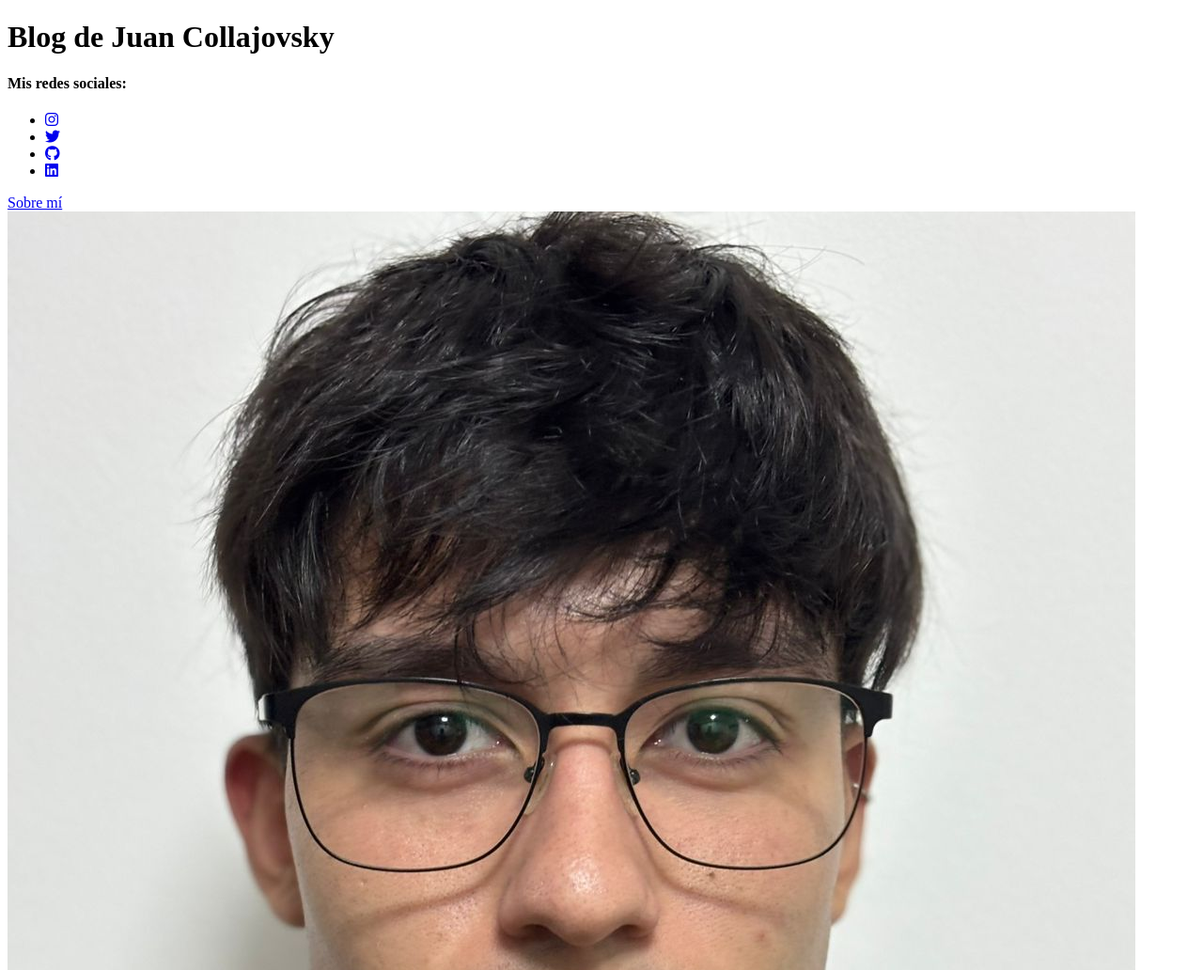
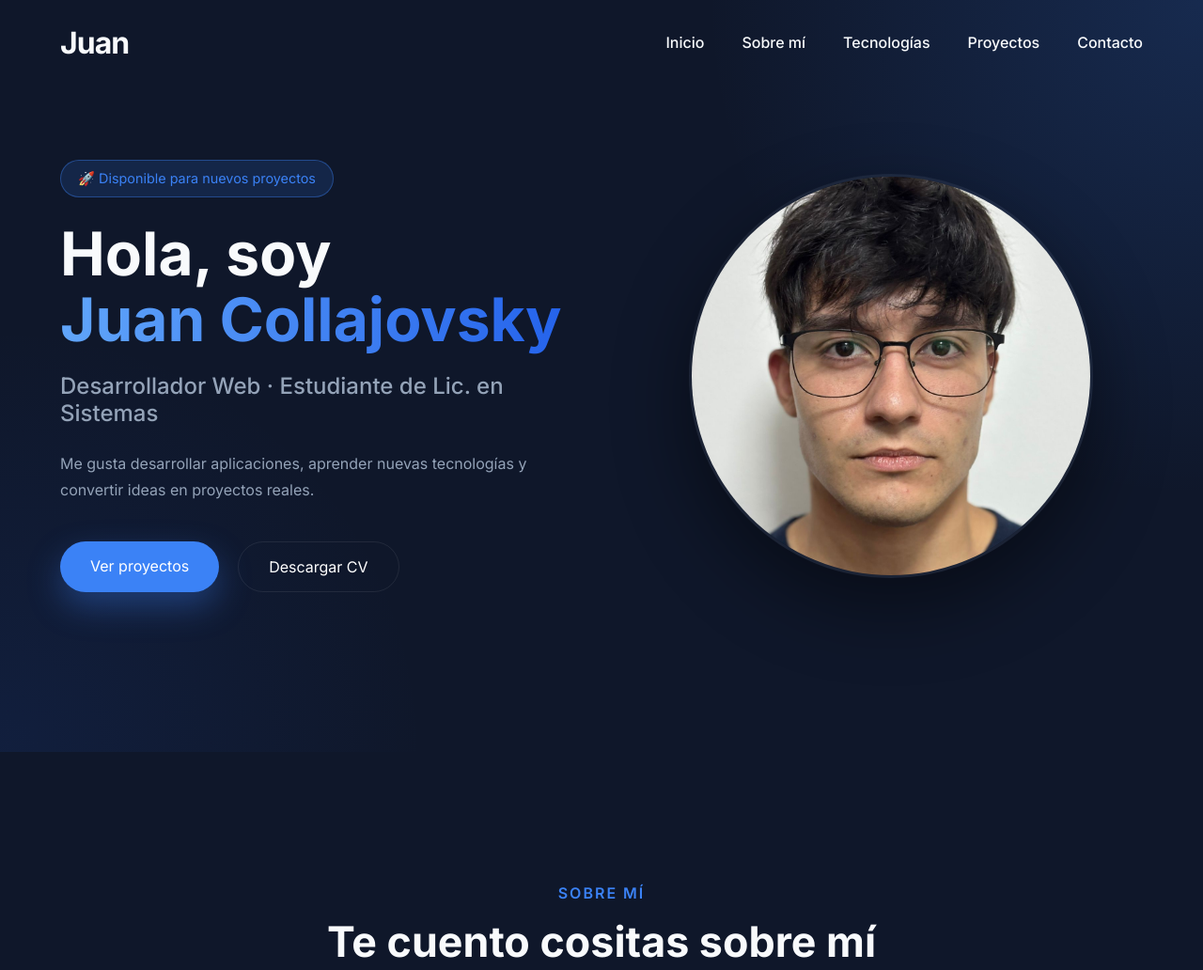
Before and after one commit to juanicolla/Juan-CV-2026, a plain HTML site: page index.html in a window 1280 px wide. Shown: the top 1032 px of the page at 94% size. Drawn offline with Linux system fonts and the light colour scheme.

Commit message:
se agregaron todos los archivos

```diff
--- /dev/null
+++ b/css/style.css
@@ -0,0 +1,520 @@
+:root{
+
+    --background:#0F172A;
+    --surface:#111827;
+
+    --primary:#3B82F6;
+    --primary-hover:#2563EB;
+
+    --text:#F8FAFC;
+    --text-secondary:#94A3B8;
+
+    --border:rgba(255,255,255,.08);
+
+    --radius:18px;
+
+}
+
+*{
+    margin:0;
+    padding:0;
+    box-sizing:border-box;
+}
+
+html{
+    scroll-behavior:smooth;
+}
+
+body{
+
+    font-family:"Inter",sans-serif;
+
+    background:var(--background);
+
+    color:var(--text);
+
+}
+
+.container{
+
+    width:min(1200px,90%);
+    margin:auto;
+
+}
+
+header{
+
+    position:fixed;
+
+    width:100%;
+
+    top:0;
+
+    left:0;
+
+    z-index:999;
+
+    transition:.4s ease;
+
+}
+
+header.scrolled{
+
+    background:rgba(15,23,42,.75);
+
+    backdrop-filter:blur(18px);
+
+    border-bottom:1px solid var(--border);
+
+    box-shadow:0 10px 30px rgba(0,0,0,.2);
+
+}
+
+.navbar{
+
+    display:flex;
+
+    justify-content:space-between;
+
+    align-items:center;
+
+    height:90px;
+
+}
+
+.logo{
+
+    font-size:2rem;
+
+    font-weight:700;
+
+    letter-spacing:-1px;
+
+    cursor:pointer;
+
+    transition:.3s;
+
+}
+
+.logo:hover{
+
+    color:var(--primary);
+
+}
+
+.nav-links{
+
+    display:flex;
+
+    gap:40px;
+
+    list-style:none;
+
+}
+
+.nav-links a{
+
+    color:var(--text);
+
+    text-decoration:none;
+
+    transition:.3s;
+
+    font-weight:500;
+
+    position:relative;
+
+}
+
+.nav-links a::after{
+
+    content:"";
+
+    position:absolute;
+
+    width:0;
+
+    height:2px;
+
+    background:var(--primary);
+
+    left:0;
+
+    bottom:-8px;
+
+    transition:.3s;
+
+}
+
+.nav-links a:hover{
+
+    color:var(--primary);
+
+}
+
+.nav-links a:hover::after{
+
+    width:100%;
+
+}
+
+.hero{
+
+    min-height:100vh;
+
+    display:flex;
+
+    align-items:center;
+
+    background: radial-gradient(circle at top right, rgba(59,130,246,.18), transparent 35%),
+
+                radial-gradient(circle at bottom left, rgba(37,99,235,.10), transparent 30%),
+                var(--background);
+
+}
+
+.hero-content{
+
+    display:grid;
+
+    grid-template-columns:1fr 1fr;
+
+    align-items:center;
+
+    gap:80px;
+
+}
+
+.badge{
+
+    display:inline-block;
+
+    padding:10px 18px;
+
+    background:rgba(59,130,246,.15);
+
+    color:var(--primary);
+
+    border:1px solid rgba(59,130,246,.4);
+
+    border-radius:999px;
+
+    margin-bottom:25px;
+
+    font-size:.9rem;
+
+}
+
+.hero h1{
+
+    font-size:4rem;
+
+    line-height:1.1;
+
+    margin-bottom:20px;
+
+}
+
+.hero h1 span{
+
+    background:linear-gradient(90deg, #60A5FA, #2563EB);
+
+    -webkit-background-clip: text;
+
+    -webkit-text-fill-color: transparent;
+
+}
+
+.hero h2{
+
+    color:var(--text-secondary);
+
+    font-weight:500;
+
+    margin-bottom:25px;
+
+}
+
+.hero p{
+
+    max-width:550px;
+
+    color:var(--text-secondary);
+
+    line-height:1.8;
+
+    margin-bottom:40px;
+
+}
+
+.hero-buttons{
+
+    display:flex;
+
+    gap:20px;
+
+}
+
+.btn-primary{
+
+    background:var(--primary);
+
+    color:white;
+
+    text-decoration:none;
+
+    padding:16px 32px;
+
+    border-radius:999px;
+
+    transition:.3s;
+
+    box-shadow:0 15px 35px rgba(59,130,246,.35);
+
+}
+
+.btn-primary:hover{
+
+    background:var(--primary-hover);
+
+    transform:translateY(-3px);
+
+    box-shadow:0 25px 60px rgba(59,130,246,.45);
+
+}
+
+.btn-secondary{
+
+    border:1px solid var(--border);
+
+    padding:16px 32px;
+
+    color:white;
+
+    border-radius:999px;
+
+    text-decoration:none;
+
+    transition:.3s;
+
+}
+
+.btn-secondary:hover{
+
+    border-color:var(--primary);
+
+    color:var(--primary);
+
+}
+
+.hero-image{
+
+    display:flex;
+
+    justify-content:center;
+
+}
+
+.image-circle{
+
+    width:430px;
+
+    height:430px;
+
+    border-radius:50%;
+
+    display:flex;
+
+    justify-content:center;
+
+    align-items:center;
+
+    overflow:hidden;
+
+    position:relative;
+
+    border:3px solid rgba(255,255,255,.05);
+
+    box-shadow: 0 30px 80px rgba(0,0,0,.45);
+
+}
+
+.image-circle img{
+
+    width:100%;
+
+    height:100%;
+
+    object-fit:cover;
+
+}
+
+.image-circle::before{
+
+    content:"";
+
+    position:absolute;
+
+    width:520px;
+
+    height:520px;
+
+    background:radial-gradient(
+
+        rgba(59,130,246,.45),
+
+        transparent 70%
+
+    );
+
+    z-index:-1;
+
+}
+
+.about{
+
+    padding:140px 0;
+
+}
+
+.section-title{
+
+    text-align:center;
+
+    margin-bottom:70px;
+
+}
+
+.section-title span{
+
+    color:var(--primary);
+
+    font-weight:600;
+
+    text-transform:uppercase;
+
+    letter-spacing:2px;
+
+}
+
+.section-title h2{
+
+    margin-top:15px;
+
+    font-size:2.8rem;
+
+}
+
+.about-content{
+
+    display:grid;
+
+    grid-template-columns:1.2fr 1fr;
+
+    gap:70px;
+
+    align-items:center;
+
+}
+
+.about-text{
+
+    display:flex;
+
+    flex-direction:column;
+
+    gap:25px;
+
+}
+
+.about-text p{
+
+    color:var(--text-secondary);
+
+    font-size:1.05rem;
+
+    line-height:1.9;
+
+}
+
+.about-cards{
+
+    display:grid;
+
+    gap:25px;
+
+}
+
+.info-card{
+
+    background:var(--surface);
+
+    border:1px solid var(--border);
+
+    border-radius:20px;
+
+    padding:35px;
+
+    transition:.35s;
+
+}
+
+.info-card:hover{
+
+    transform:translateY(-8px);
+
+    border-color:var(--primary);
+
+}
+
+.info-card h3{
+
+    font-size:2rem;
+
+    margin-bottom:20px;
+
+}
+
+.info-card h4{
+
+    margin-bottom:10px;
+
+}
+
+.info-card p{
+
+    color:var(--text-secondary);
+
+}
+
+.stats{
+
+    margin-top:100px;
+
+    display:grid;
+
+    grid-template-columns:repeat(4,1fr);
+
+    gap:25px;
+
+}
+
+.stat{
+
+    text-align:center;
+
+}
+
+.stat h2{
+
+    color:var(--primary);
+
+    font-size:3rem;
+
+}
+
+.stat p{
+
+    color:var(--text-secondary);
+
+}
--- a/index.html
+++ b/index.html
@@ -1,39 +1,218 @@
 <!DOCTYPE html>
 <html lang="es">
+
 <head>
     <meta charset="UTF-8">
     <meta name="viewport" content="width=device-width, initial-scale=1.0">
-    <title>Mi Blog</title>
-    <link rel="stylesheet" href="main.css">
-    <link href="https://fonts.googleapis.com/css2?family=Roboto:wght@300;700&display=swap" rel="stylesheet">
+
+    <title>Juan Collajovsky | Portfolio</title>
+
+    <link rel="preconnect" href="https://fonts.googleapis.com">
+    <link rel="preconnect" href="https://fonts.gstatic.com" crossorigin>
+
+    <link href="https://fonts.googleapis.com/css2?family=Inter:wght@300;400;500;600;700&display=swap" rel="stylesheet">
+
+    <link rel="stylesheet" href="css/style.css">
+    <link rel="stylesheet" href="css/animations.css">
+    <link rel="stylesheet" href="css/responsive.css">
 </head>
+
 <body>
-    <header>
-        <div class="logo">
-            <h1>Blog de Juan Collajovsky</h1>
-        </div>
-        <nav class="social">
-            <h4> Mis redes sociales:</h4>
-            <link rel="stylesheet" href="https://cdnjs.cloudflare.com/ajax/libs/font-awesome/6.0.0-beta3/css/all.min.css">
-            <ul>
-                <li><a href="https://www.instagram.com/juani.colla/"><i class="fab fa-instagram"></i></a></li>
-                <li><a href="https://x.com/juancollajovsky"><i class="fab fa-twitter"></i></a></li>
-                <li><a href="https://github.com/juanicolla"><i class="fa-brands fa-github"></i></a></li>
-                <li><a href="https://www.linkedin.com/in/juancollajovsky/"><i class="fa-brands fa-linkedin"></i></a></li>
+
+
+<header>
+
+    <div class="container">
+
+        <nav class="navbar">
+
+            <h2 class="logo">Juan</h2>
+
+            <ul class="nav-links">
+
+                <li><a href="#inicio">Inicio</a></li>
+
+                <li><a href="#sobre-mi">Sobre mí</a></li>
+
+                <li><a href="#">Tecnologías</a></li>
+
+                <li><a href="#">Proyectos</a></li>
+
+                <li><a href="#">Contacto</a></li>
+
             </ul>
+
         </nav>
-    </header>
+
+    </div>
+
+</header>
+
+<main>
 
     <section class="hero">
-        <div> <a href="perfil.html" target="_blank" class="about-me-button">Sobre mí</a> </div>
 
-        <img src="imagenes\foto.header.jpg.jpeg" alt="Imagen de cabecera" class="header-image">
+        <div class="container hero-content">
 
-        <h2>Conocé mi CV</h2>
+            <div class="hero-text">
 
-        <a href="imagenes\foto.CVjpg.jpg" target="_blank" class="cv-button">MI CV</a>
+                <span class="badge">
+                    🚀 Disponible para nuevos proyectos
+                </span>
+
+                <h1>
+                    Hola, soy <br>
+                    <span>Juan Collajovsky</span>
+                </h1>
+
+                <h2>
+                    Desarrollador Web · Estudiante de Lic. en Sistemas
+                </h2>
+
+                <p>
+
+                    Me gusta desarrollar aplicaciones,
+                    aprender nuevas tecnologías y convertir ideas
+                    en proyectos reales.
+
+                </p>
+
+                <div class="hero-buttons">
+
+                    <a href="#proyectos" class="btn-primary">
+                        Ver proyectos
+                    </a>
+
+                    <a href="assets\images\cv.jpg" class="btn-secondary">
+                        Descargar CV
+                    </a>
+
+                </div>
+
+            </div>
+
+            <div class="hero-image">
+
+                <div class="image-circle">
+
+                    <img src="assets\images\foto.header.jpg.jpeg" alt="Juan">
+
+                </div>
+
+            </div>
+
+        </div>
+
     </section>
 
-    <script src="app.js"></script>
+    <section class="about" id="sobre-mi">
+
+    <div class="container">
+
+        <div class="section-title">
+
+            <span>Sobre mí</span>
+
+            <h2>Te cuento cositas sobre mí</h2>
+
+        </div>
+
+        <div class="about-content">
+
+            <div class="about-text">
+
+                <p>
+
+                    Soy estudiante de Licenciatura en Sistemas y desarrollador web.
+
+                </p>
+
+                <p>
+
+                    Actualmente continúo ampliando mis conocimientos en desarrollo Full Stack, Machine Learning y herramientas modernas, siempre buscando mejorar tanto mis habilidades técnicas como el diseño de mis proyectos.
+
+                </p>
+
+            </div>
+
+            <div class="about-cards">
+
+                <div class="info-card">
+
+                    <h3>🎓</h3>
+
+                    <h4>Educación</h4>
+
+                    <p>Licenciatura en Sistemas de Información</p>
+
+                </div>
+
+                <div class="info-card">
+
+                    <h3>💻</h3>
+
+                    <h4>¿Aptitudes?</h4>
+
+                    <p>Frontend & Backend</p>
+
+                </div>
+
+                <div class="info-card">
+
+                    <h3>🚀</h3>
+
+                    <h4>Objetivo</h4>
+
+                    <p>Seguir creciendo como desarrollador</p>
+
+                </div>
+
+            </div>
+
+        </div>
+
+        <div class="stats">
+
+    <div class="stat">
+
+        <h2>8+</h2>
+
+        <p>Proyectos</p>
+
+    </div>
+
+    <div class="stat">
+
+        <h2>2+</h2>
+
+        <p>Años aprendiendo</p>
+
+    </div>
+
+    <div class="stat">
+
+        <h2>10+</h2>
+
+        <p>Tecnologías</p>
+
+    </div>
+
+    <div class="stat">
+
+        <h2>100%</h2>
+
+        <p>Compromiso</p>
+
+    </div>
+
+</div>
+
+    </div>
+
+</section>
+
+</main>
+
 </body>
+
 </html>
```
Also changed, not shown: js/scrip.js (+7 -0 lines), assets/hero-bg.png (deleted), assets/images/cv.jpg (renamed from imagenes/foto.CVjpg.jpg), assets/images/foto.header.jpg.jpeg (added), assets/profilñe.png (deleted), css/reset.css (added), css/styles.css (deleted), css/variables.css (added), imagenes/foto.header.jpg.jpeg (deleted).
